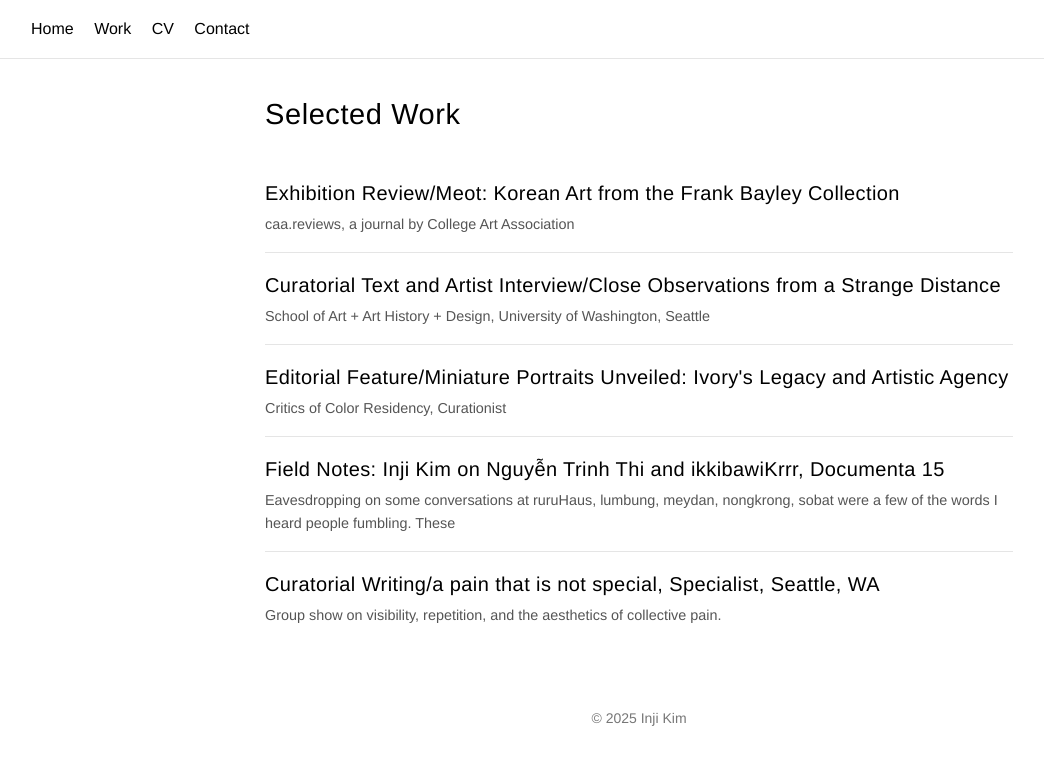
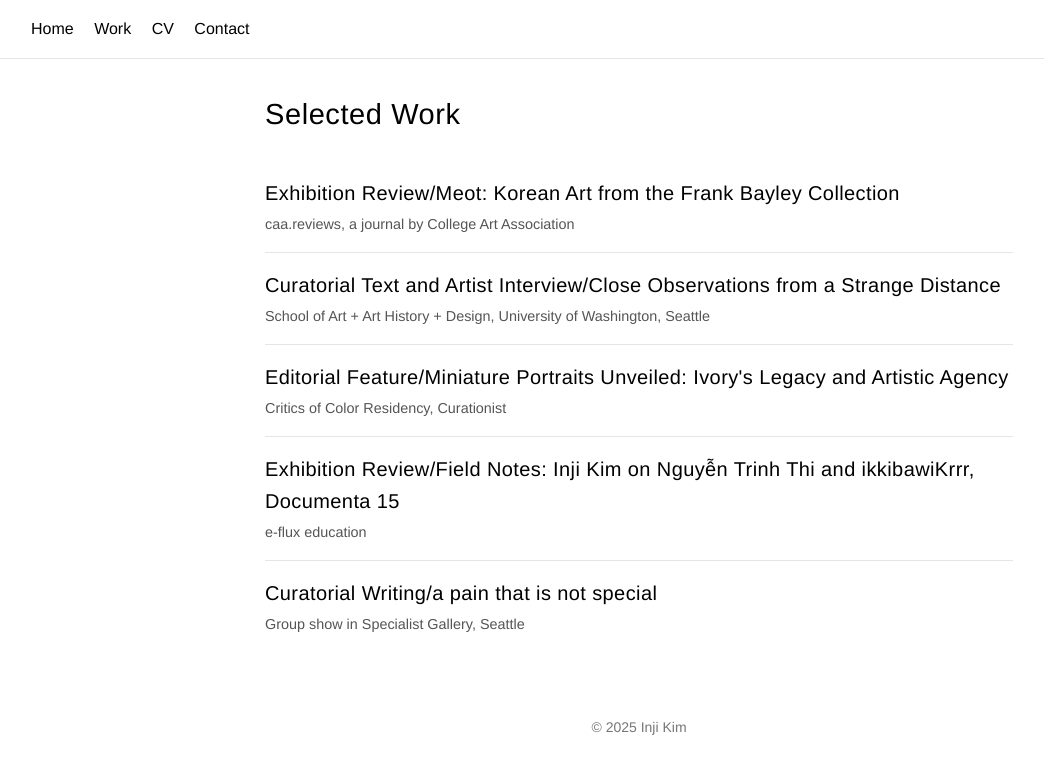
Before and after one commit to injikiminji/injikiminji.github.io, a plain HTML site: page writing.html in a window 1280 px wide. Shown: the whole page, without its empty margins (1-1045 px from the left). Drawn offline with Linux system fonts and the light colour scheme.

Commit message:
Update writing.html

```diff
--- a/writing.html
+++ b/writing.html
@@ -38,16 +38,15 @@
 
   <article class="card">
     <h2><a href="https://www.e-flux.com/announcements/492765/field-notes-inji-kim-on-nguyen-trinh-thi-and-ikkibawikrrr-documenta-15/" target="_blank" rel="noopener">
-      Field Notes: Inji Kim on Nguyễn Trinh Thi and ikkibawiKrrr, Documenta 15</a></h2>
-    <p class="preview">
-      Eavesdropping on some conversations at ruruHaus, lumbung, meydan, nongkrong, sobat were a few of the words I heard people fumbling. These</p>
+      Exhibition Review/Field Notes: Inji Kim on Nguyễn Trinh Thi and ikkibawiKrrr, Documenta 15</a></h2>
+    <p class="preview">e-flux education</p>
   </article>
 
   <article class="card">
     <h2><a href="https://specialist.gallery/" target="_blank" rel="noopener">
-      Curatorial Writing/a pain that is not special, Specialist, Seattle, WA </a></h2>
+      Curatorial Writing/a pain that is not special</a></h2>
     <p class="preview">
-      Group show on visibility, repetition, and the aesthetics of collective pain.</p>
+      Group show in Specialist Gallery, Seattle</p>
   </article>
 
 </section>
```
